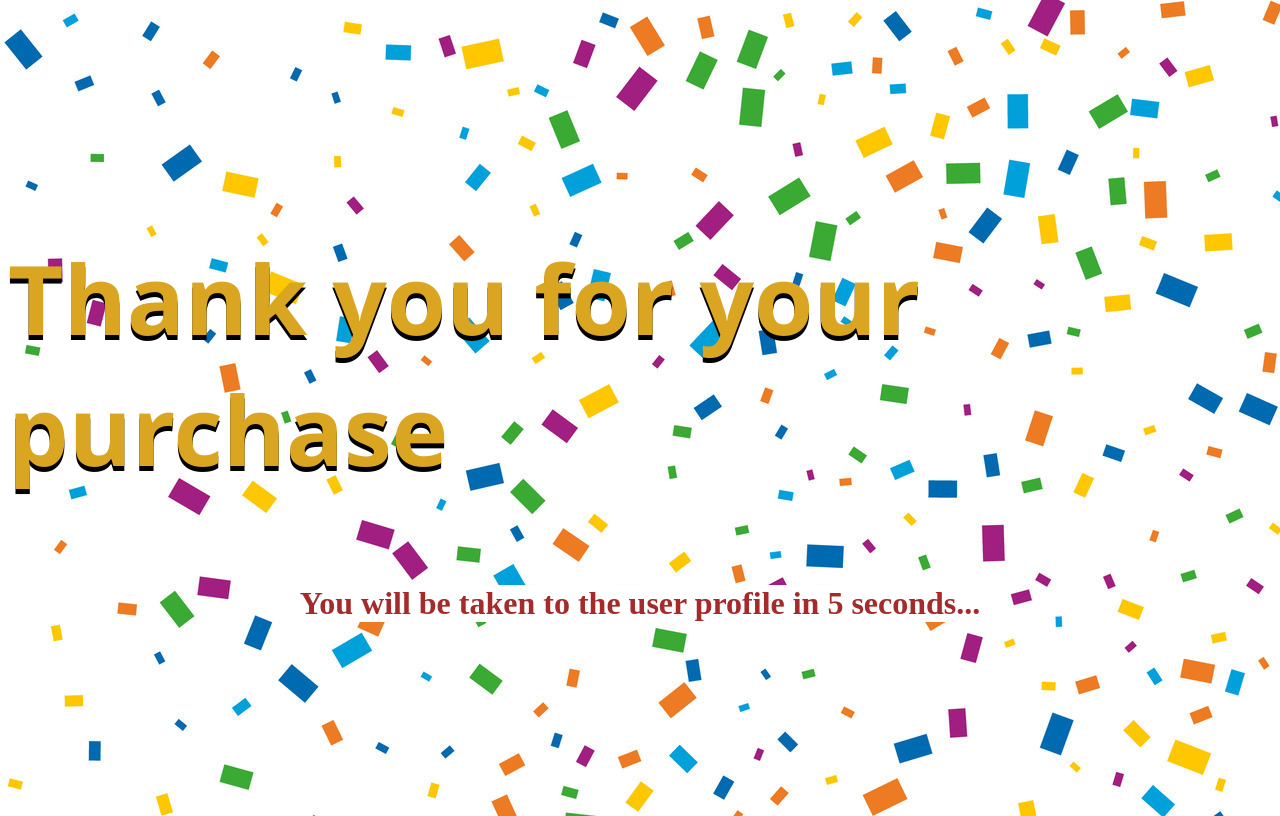
After one commit to Javid-Mushtan/Online-Pet-Care-System, a PHP site: page /purchase_confirmation_page.html in a window 1280 px wide. The commit adds this page. Run offline with PHP 8.4, Linux system fonts and the light colour scheme.

Commit message:
add thank you page

```diff
--- a/admin_panel/products.php
+++ /dev/null
@@ -1 +0,0 @@
-<h1>Products</h1>
--- a/admin_panel/services.php
+++ /dev/null
@@ -1 +0,0 @@
-<h1>Services</h1>
--- a/admin_panel/users.php
+++ /dev/null
@@ -1 +0,0 @@
-<h1>Users</h1>
--- a/css/pharmacy.css
+++ b/css/pharmacy.css
@@ -18,10 +18,10 @@ body {
 .product-card{
     background: #ffffff;
     border: 2px solid;
-    border-radius: 5px;
+    border-radius: 20px;
     padding: 20px;
     text-align: center;
-    width: 30%;
+    max-width: 300px;
 }
 .product img{
     max-width: 100%;
--- a/payment_portal.php
+++ b/payment_portal.php
@@ -5,7 +5,9 @@
     function emptyCart($id) {
         global $conn;
         $empty_cart_query = "delete from cart where customer_id=$id";
+        $purchase_freq_query = "update user_data set purchase_freq=purchase_freq+1 where user_id=$id";
         $conn->query($empty_cart_query);
+        $conn->query($purchase_freq_query);
     }
 
     if ($_SERVER['REQUEST_METHOD'] == "POST") {
@@ -25,7 +27,7 @@
         emptyCart($userid);
 
         $conn->close();
-        header("Location: my_cart.php");
+        header("Location: purchase_confirmation_page.html");
         exit;
     }
 ?>
--- /dev/null
+++ b/purchase_confirmation_page.html
@@ -0,0 +1,50 @@
+<!--
+credit:
+ https://stackoverflow.com/questions/3292038/redirect-website-after-specified-amount-of-time
+ -->
+
+<!DOCTYPE html>
+<html lang="en">
+<head>
+    <meta charset="UTF-8">
+    <!-- <meta http-equiv="refresh" content="5;url=my_cart.php"> -->
+    <meta name="viewport" content="width=device-width, initial-scale=1.0">
+    <title>Thank You!!</title>
+
+    <style>
+        body {
+            background-image: url(assets/images/confetti.jpg);
+        }
+
+        .content {
+            height: 100vh;
+            width: 100%;
+            display: flex;
+            flex-direction: column;
+            justify-content: center;
+            align-items: center;
+        }
+
+        h1 {
+            font-size: 6rem;
+            font-family: 'Segoe UI', Tahoma, Geneva, Verdana, sans-serif;
+            color:goldenrod;
+            text-shadow: 0 5px black;
+        }
+
+        h2{
+            font-size: 2rem;
+            color: brown;
+            background-color: white;
+        }
+
+    </style>
+
+</head>
+<body>
+    <div class="content">
+        <h1>Thank you for your purchase</h1>
+        <h2>You will be taken to the user profile in 5 seconds...</h2>
+    </div>
+</body>
+</html>
```
Also changed, not shown: admin_panel/dashboard.php (deleted, +0 -61 lines), include/header.php (+4 -3 lines), js/profile_router.js (deleted, +0 -14 lines), pet_store_products.php (+12 -1 lines), pharmacy.php (+11 -29 lines), process/profile_router.php (deleted, +0 -19 lines), assets/images/confetti.jpg (added).
